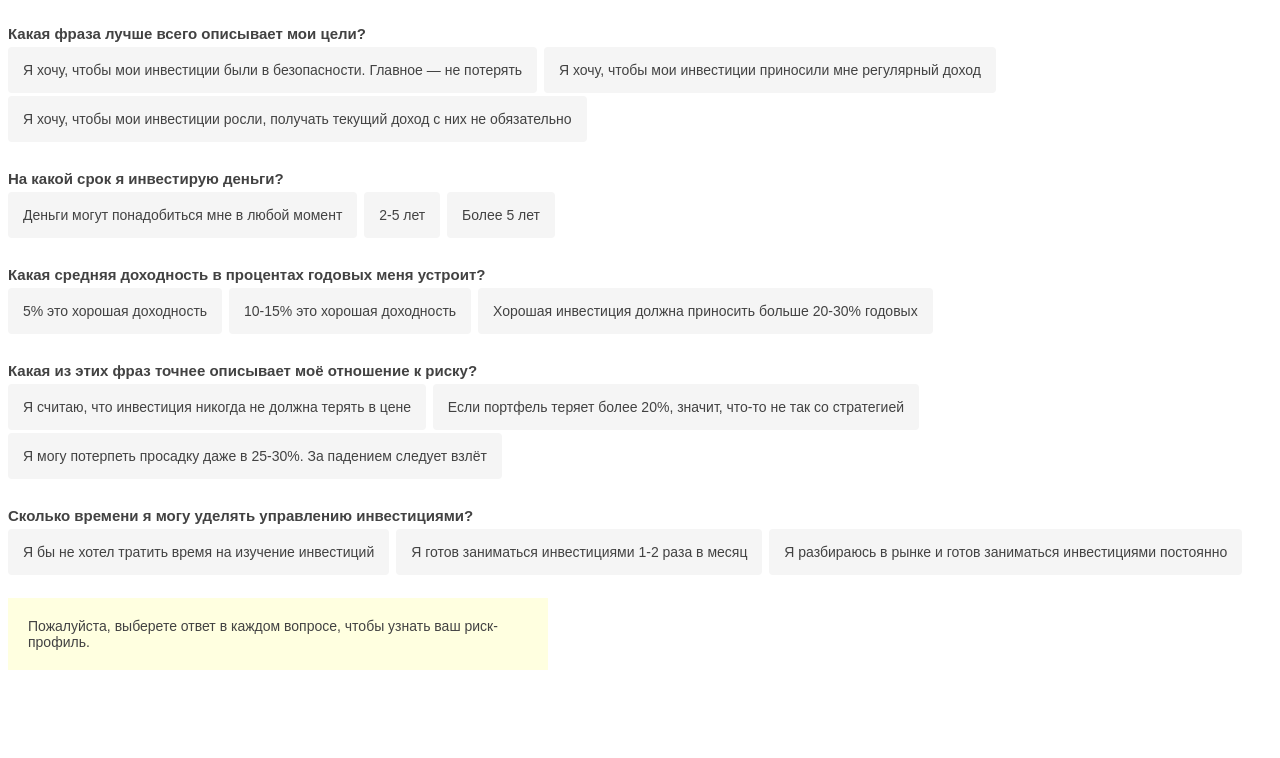
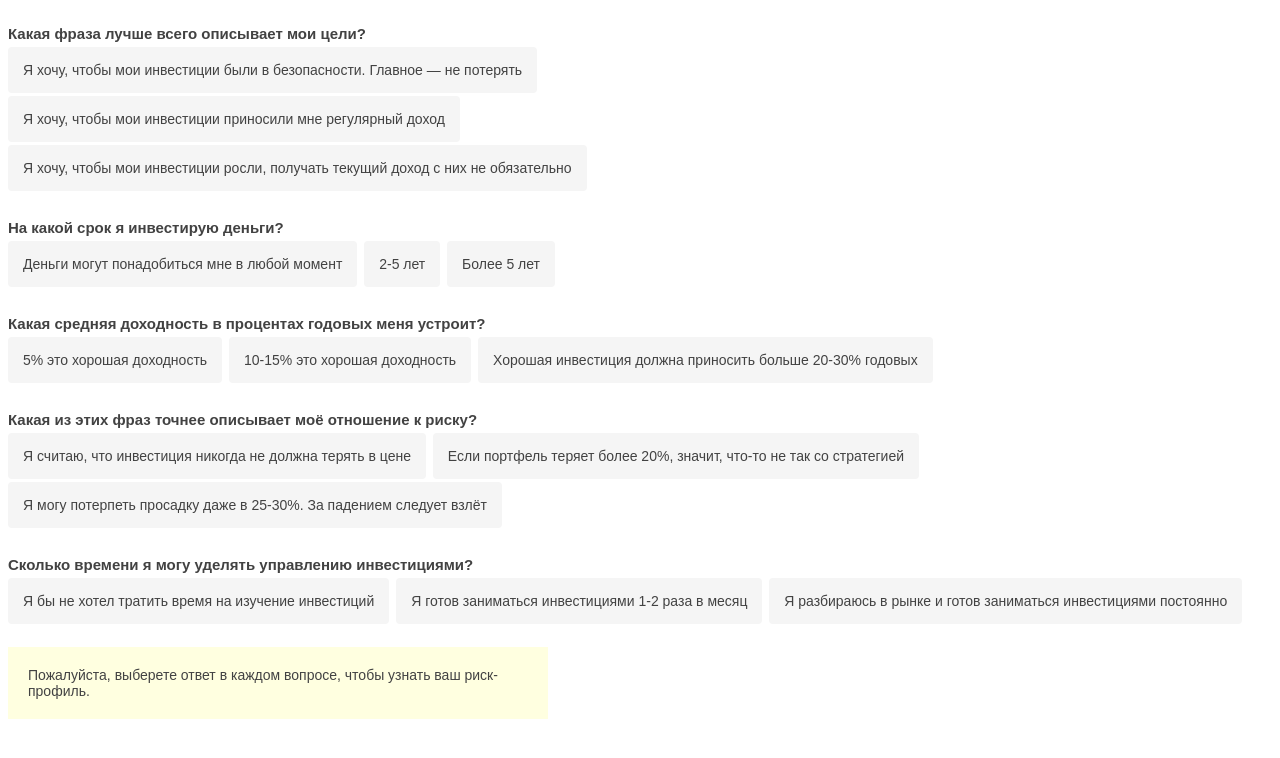
Before and after one commit to IvanRms/risk-profile, a plain HTML site: page index.html in a window 1280 px wide. Drawn offline with Linux system fonts and the light colour scheme.

Commit message:
Update index.html

```diff
--- a/index.html
+++ b/index.html
@@ -97,13 +97,13 @@
           <p>Какая фраза лучше всего описывает мои цели?</p>
 
           <label class="answer"><input type="radio" name="q1" value="1">
-  Я хочу, чтобы мои инвестиции были в безопасности. Главное — не потерять</label>
+  Я хочу, чтобы мои инвестиции были в безопасности. Главное — не потерять</label><br>
 
           <label class="answer"><input type="radio" name="q1" value="2">
-  Я хочу, чтобы мои инвестиции приносили мне регулярный доход</label>
+  Я хочу, чтобы мои инвестиции приносили мне регулярный доход</label><br>
 
           <label class="answer"><input type="radio" name="q1" value="3">
-  Я хочу, чтобы мои инвестиции росли, получать текущий доход с них не обязательно</label>
+  Я хочу, чтобы мои инвестиции росли, получать текущий доход с них не обязательно</label><br>
 
         </div>
 
```
